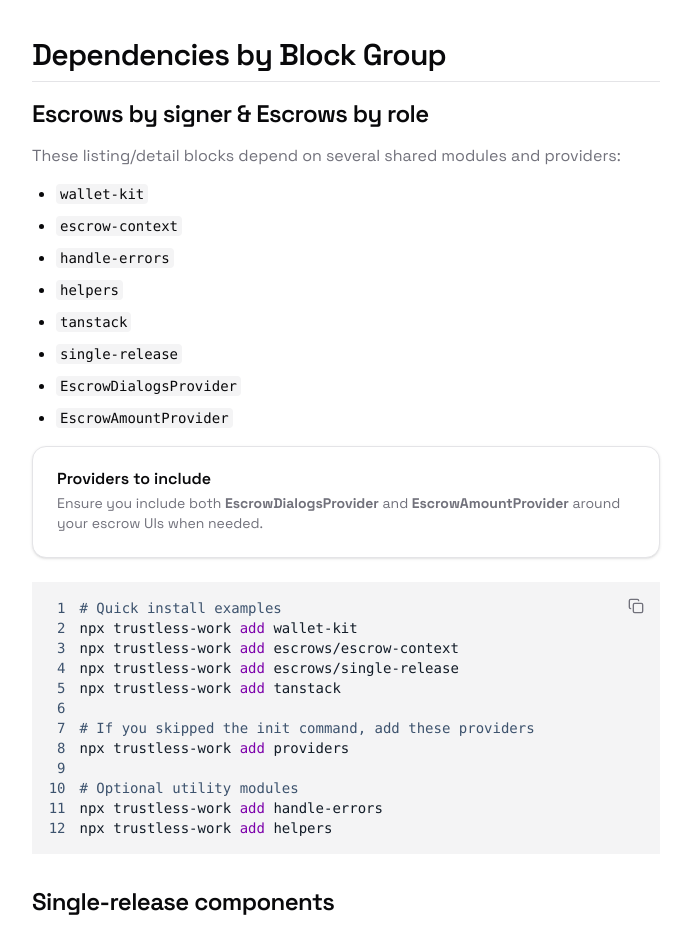
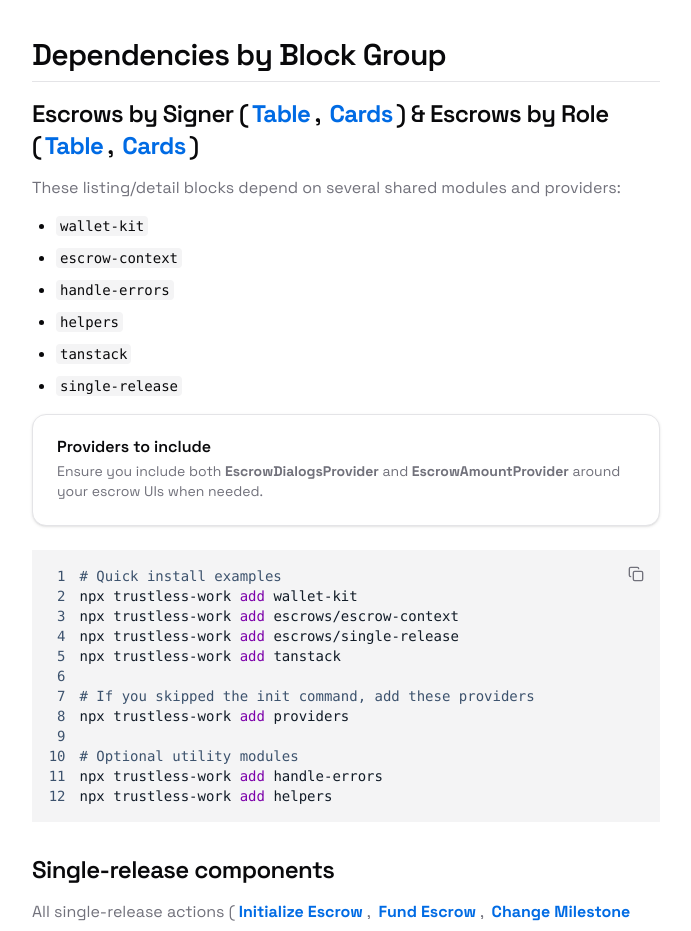
Before and after one commit to Trustless-Work/website-blocks, a Next.js app: page /get-started/dependencies in a window 1280 px wide. Shown: the part 560-1491 px from the top of the page, without its empty margins (264-955 px from the left). Built offline with nearby package versions, Linux system fonts and the light colour scheme; no server answers; what @trustless-work/escrow would draw is missing.

Commit message:
feat: enhance DependenciesView by adding detailed links for Escrows by Signer and Escrows by Role, improving user navigation and access to relevant actions

```diff
--- a/src/modules/get-started/DependenciesView.tsx
+++ b/src/modules/get-started/DependenciesView.tsx
@@ -125,7 +125,39 @@ export const DependenciesView = () => {
           <div className="space-y-8 pt-4">
             <div className="space-y-3">
               <h3 className="scroll-m-20 text-2xl font-semibold tracking-tight">
-                Escrows by signer & Escrows by role
+                Escrows by Signer (
+                <Link
+                  className="text-primary-500 font-bold cursor-pointer mx-1"
+                  target="_blank"
+                  href="/blocks/escrows-escrows-by-signer-table"
+                >
+                  Table
+                </Link>
+                ,{" "}
+                <Link
+                  className="text-primary-500 font-bold cursor-pointer mx-1"
+                  target="_blank"
+                  href="/blocks/escrows-escrows-by-signer-cards"
+                >
+                  Cards
+                </Link>
+                ) & Escrows by Role (
+                <Link
+                  className="text-primary-500 font-bold cursor-pointer mx-1"
+                  target="_blank"
+                  href="/blocks/escrows-escrows-by-role-table"
+                >
+                  Table
+                </Link>
+                ,{" "}
+                <Link
+                  className="text-primary-500 font-bold cursor-pointer mx-1"
+                  target="_blank"
+                  href="/blocks/escrows-escrows-by-role-cards"
+                >
+                  Cards
+                </Link>
+                )
               </h3>
               <p className="leading-7 text-muted-foreground">
                 These listing/detail blocks depend on several shared modules and
@@ -160,16 +192,6 @@ export const DependenciesView = () => {
                 <li>
                   <code className="bg-muted px-1 py-0.5 rounded text-sm">
                     single-release
-                  </code>
-                </li>
-                <li>
-                  <code className="bg-muted px-1 py-0.5 rounded text-sm">
-                    EscrowDialogsProvider
-                  </code>
-                </li>
-                <li>
-                  <code className="bg-muted px-1 py-0.5 rounded text-sm">
-                    EscrowAmountProvider
                   </code>
                 </li>
               </ul>
@@ -209,8 +231,71 @@ npx trustless-work add helpers`}
                 Single-release components
               </h3>
               <p className="leading-7 text-muted-foreground">
-                All single-release actions (initialize, fund, approve milestone,
-                release, dispute, resolve, update, etc.) require:
+                All single-release actions (
+                <Link
+                  className="text-primary-500 font-bold cursor-pointer mx-1"
+                  target="_blank"
+                  href="/blocks/escrows-initialize-escrow"
+                >
+                  Initialize Escrow
+                </Link>
+                ,{" "}
+                <Link
+                  className="text-primary-500 font-bold cursor-pointer mx-1"
+                  target="_blank"
+                  href="/blocks/escrows-fund-escrow"
+                >
+                  Fund Escrow
+                </Link>
+                ,{" "}
+                <Link
+                  className="text-primary-500 font-bold cursor-pointer mx-1"
+                  target="_blank"
+                  href="/blocks/escrows-change-milestone-status"
+                >
+                  Change Milestone Status
+                </Link>
+                ,{" "}
+                <Link
+                  className="text-primary-500 font-bold cursor-pointer mx-1"
+                  target="_blank"
+                  href="/blocks/escrows-approve-milestone"
+                >
+                  Approve Milestone
+                </Link>
+                ,{" "}
+                <Link
+                  className="text-primary-500 font-bold cursor-pointer mx-1"
+                  target="_blank"
+                  href="/blocks/escrows-release-escrow"
+                >
+                  Release
+                </Link>
+                ,{" "}
+                <Link
+                  className="text-primary-500 font-bold cursor-pointer mx-1"
+                  target="_blank"
+                  href="/blocks/escrows-dispute-escrow"
+                >
+                  Dispute
+                </Link>
+                ,{" "}
+                <Link
+                  className="text-primary-500 font-bold cursor-pointer mx-1"
+                  target="_blank"
+                  href="/blocks/escrows-resolve-dispute"
+                >
+                  Resolve
+                </Link>
+                ,{" "}
+                <Link
+                  className="text-primary-500 font-bold cursor-pointer mx-1"
+                  target="_blank"
+                  href="/blocks/escrows-update-escrow"
+                >
+                  Update Escrow
+                </Link>
+                ) require:
               </p>
               <ul className="list-disc pl-6 space-y-2">
                 <li>
@@ -303,21 +388,6 @@ export default function RootLayout({ children }: { children: React.ReactNode })
               language="tsx"
               filename="app/layout.tsx"
             />
-
-            <Card className="my-4 gap-2">
-              <CardHeader>
-                <CardTitle>Scaffolded by init</CardTitle>
-                <CardDescription>
-                  If you ran{" "}
-                  <code className="bg-muted px-1 py-0.5 rounded text-sm">
-                    npx trustless-work init
-                  </code>
-                  , many dependencies and providers are scaffolded
-                  automatically. Verify the order above if you wire them
-                  manually.
-                </CardDescription>
-              </CardHeader>
-            </Card>
           </div>
         </section>
 
```
